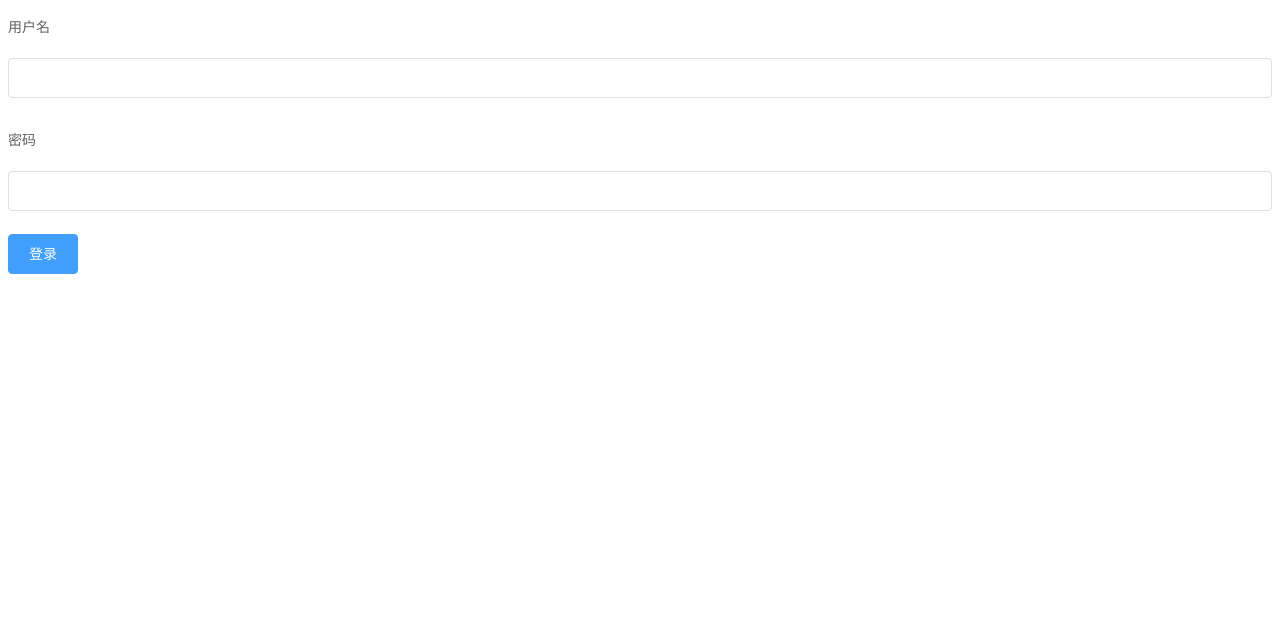
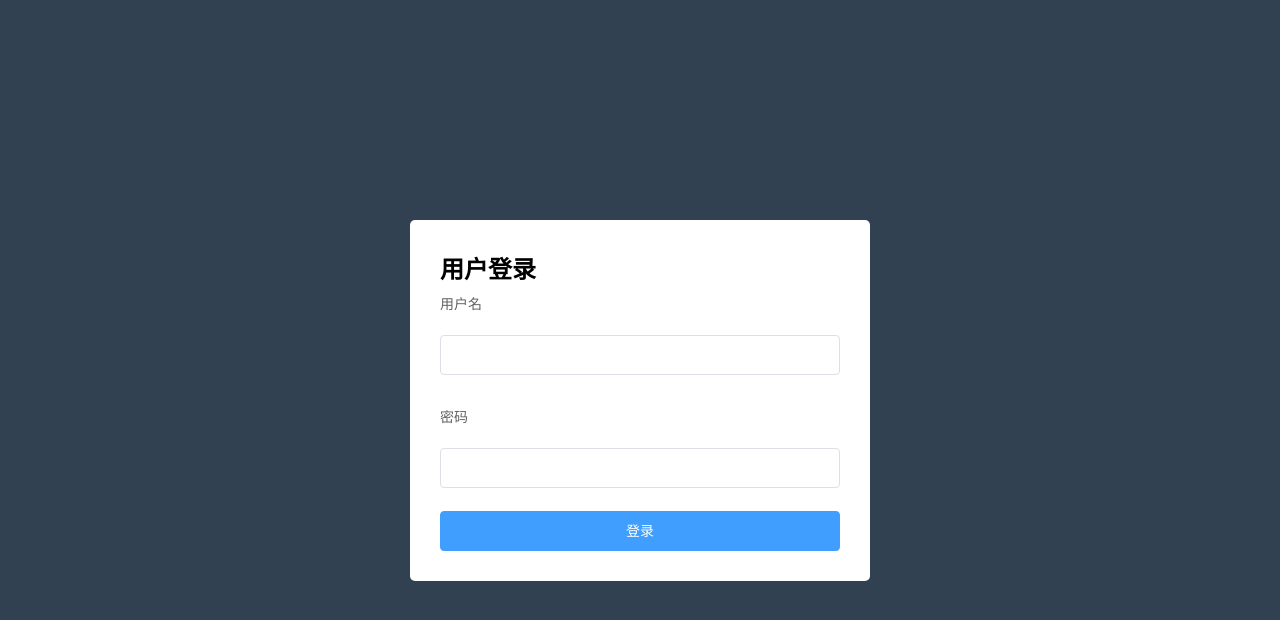
Before and after one commit to Alin-ak/shopmanager, a Vue app: page /#/login in a window 1280 px wide. Shown: the top 620 px of the page. Built offline with nearby package versions, Linux system fonts and the light colour scheme.

Commit message:
登录样式修改完成

```diff
--- a/src/App.vue
+++ b/src/App.vue
@@ -12,5 +12,7 @@
 </script>
 
 <style>
-
+#app{
+  height: 100%
+}
 </style>
--- /dev/null
+++ b/src/assets/reset.css
@@ -0,0 +1,6 @@
+/* 重置层 */
+html,body,h2{
+    margin: 0;
+    padding: 0;
+    height: 100%
+}
--- a/src/components/login.vue
+++ b/src/components/login.vue
@@ -1,13 +1,14 @@
 <template>
-    <div>
-        <el-form label-position="top" label-width="80px" :model="formdata">
+    <div class="login-wrap">
+        <el-form class="login-form" label-position="top" label-width="80px" :model="formdata">
+        <h2>用户登录</h2>
         <el-form-item label="用户名">
             <el-input v-model="formdata.username"></el-input>
         </el-form-item>
         <el-form-item label="密码">
             <el-input v-model="formdata.password"></el-input>
         </el-form-item>
-        <el-button type="primary">登录</el-button>
+        <el-button class="login-btn" type="primary">登录</el-button>
         </el-form>
     </div>
 </template>
@@ -26,5 +27,20 @@
 </script>
 
 <style>
-
+    .login-wrap{
+        height: 100%;
+        background-color: #324152;
+        display: flex;
+        justify-content: center;
+        align-items: center;
+    }
+    .login-form{
+        background-color: #fff;
+        border-radius: 5px;
+        width: 400px;
+        padding: 30px;
+    }
+    .login-btn{
+        width: 100%;
+    }
 </style>
--- a/src/main.js
+++ b/src/main.js
@@ -4,6 +4,7 @@
 
 import ElementUI from 'element-ui'
 import 'element-ui/lib/theme-chalk/index.css'
+import '@/assets/reset.css'
 import App from './App'
 import router from './router'
 Vue.use(ElementUI)
```
